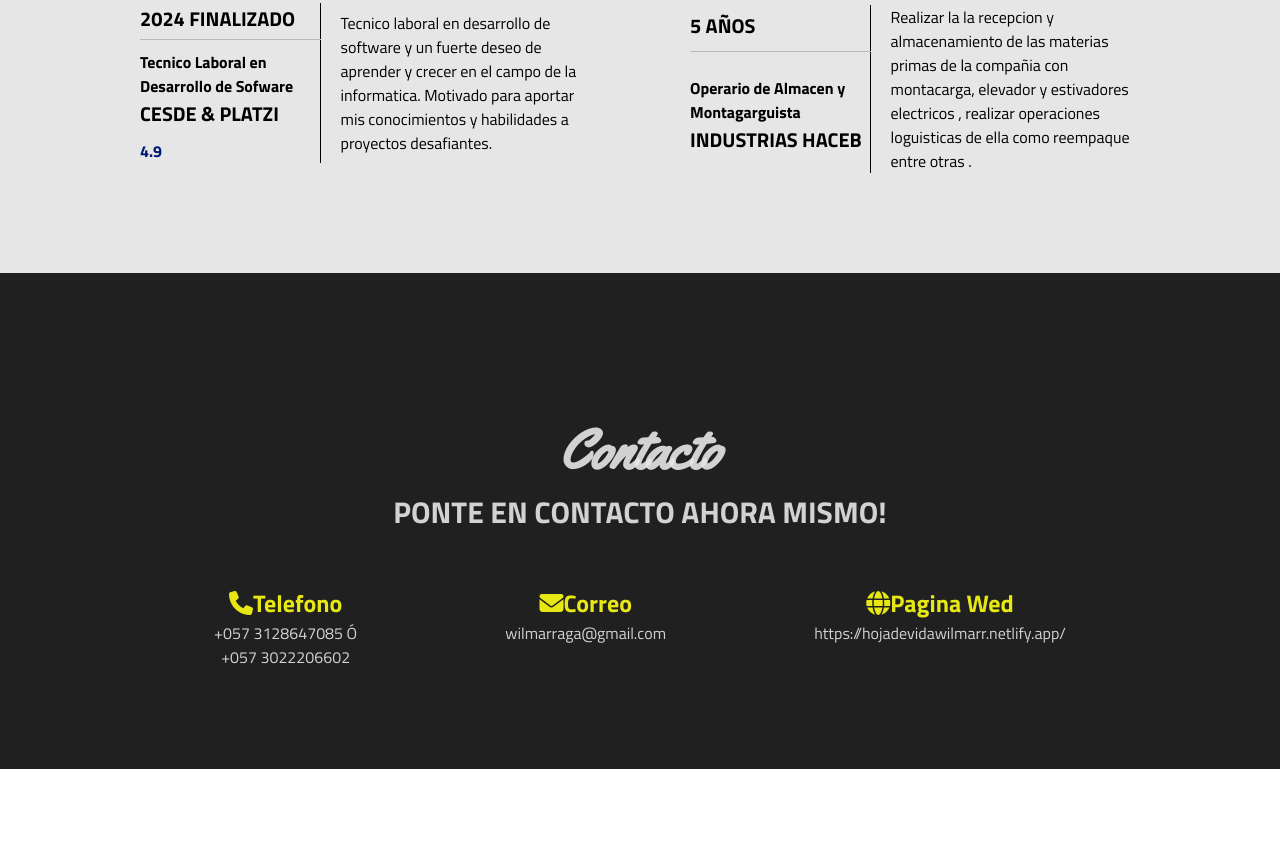
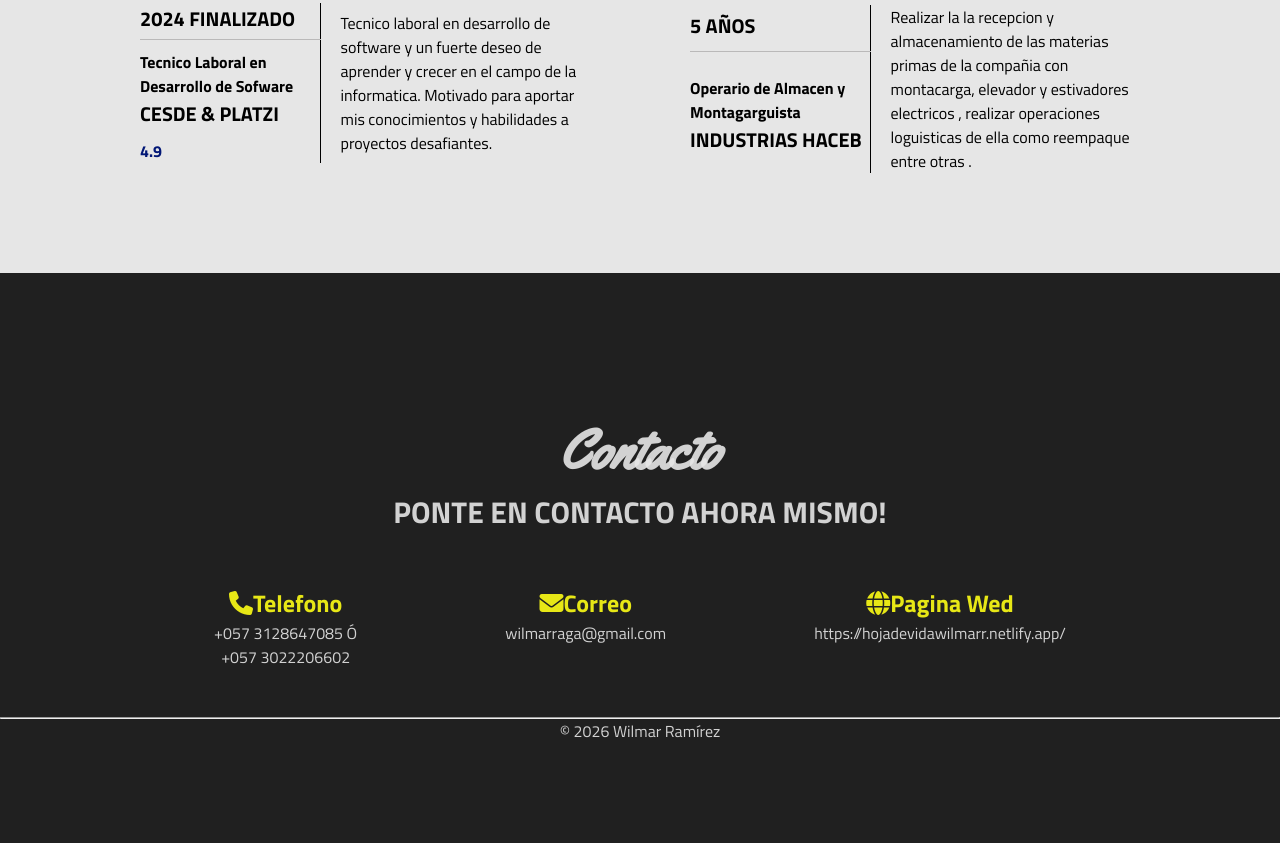
Before and after one commit to wilmarraga1/Hoja-de-Vida-Wilmar-Ramirez, a website: page index.html in a window 1280 px wide. Shown: the part 3590-4433 px from the top of the page. Before the commit the page ends 4359 px from the top, so only its background shows below. Drawn offline with Linux system fonts and the light colour scheme.

Commit message:
copy  right

```diff
--- a/index.html
+++ b/index.html
@@ -590,6 +590,11 @@
                 </div>
             </div>
         </div>
+
+        <br>
+        <br>
+        <hr>
+        © 2026 Wilmar Ramírez
     </section>
     <script src="app.js"></script>
 
```
